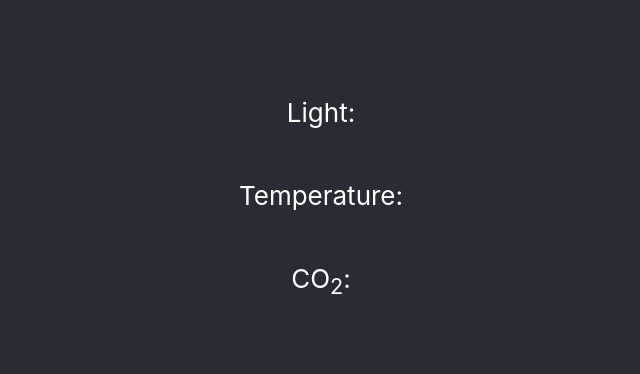
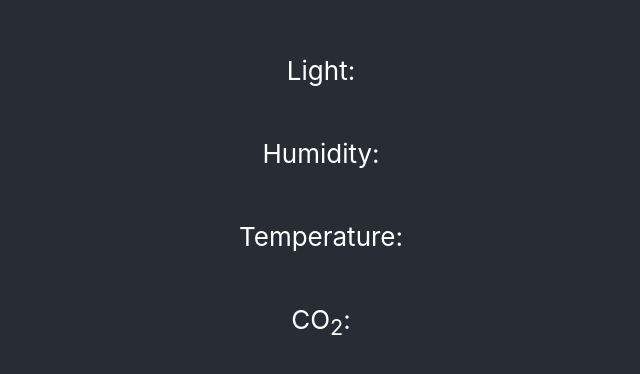
Before and after one commit to aoirint/harmonica-web, a React (Create React App) app: page / in a window 1280 px wide. Shown: the part 202-576 px from the top of the page, without its empty margins (319-959 px from the left). Built offline with nearby package versions, Linux system fonts and the light colour scheme; no server answers.

Commit message:
add Humidity

```diff
--- a/src/App.tsx
+++ b/src/App.tsx
@@ -11,6 +11,7 @@ function App() {
   })
 
   const light = sensorValueData?.light?.[0]?.value
+  const humidity = sensorValueData?.humidity?.[0]?.value
   const temperature = sensorValueData?.temperature?.[0]?.value
   const mhz19Co2 = sensorValueData?.mhz19Co2?.[0]?.value
 
@@ -18,6 +19,9 @@ function App() {
     <div className="App">
       <p>
         Light: {light ? (light > 150 ? 'On' : 'Off') : ''}
+      </p>
+      <p>
+        Humidity: {humidity ? `${humidity}%` : ''}
       </p>
       <p>
         Temperature: {temperature ? `${temperature}℃` : ''}
--- a/src/graphql-types.ts
+++ b/src/graphql-types.ts
@@ -325,7 +325,7 @@ export type Uuid_Comparison_Exp = {
 export type GetSensorValueQueryVariables = Exact<{ [key: string]: never; }>;
 
 
-export type GetSensorValueQuery = { __typename?: 'query_root', light: Array<{ __typename?: 'SensorValue', value: any }>, temperature: Array<{ __typename?: 'SensorValue', value: any }>, mhz19Co2: Array<{ __typename?: 'SensorValue', value: any }> };
+export type GetSensorValueQuery = { __typename?: 'query_root', light: Array<{ __typename?: 'SensorValue', value: any }>, temperature: Array<{ __typename?: 'SensorValue', value: any }>, humidity: Array<{ __typename?: 'SensorValue', value: any }>, mhz19Co2: Array<{ __typename?: 'SensorValue', value: any }> };
 
 
 export const GetSensorValueDocument = gql`
@@ -341,6 +341,13 @@ export const GetSensorValueDocument = gql`
     limit: 1
     order_by: {timestamp: desc}
     where: {key: {_eq: "temperature"}}
+  ) {
+    value
+  }
+  humidity: SensorValue(
+    limit: 1
+    order_by: {timestamp: desc}
+    where: {key: {_eq: "humidity"}}
   ) {
     value
   }
```
Also changed, not shown: src/GetSensorValue.graphql (+8 -0 lines).
